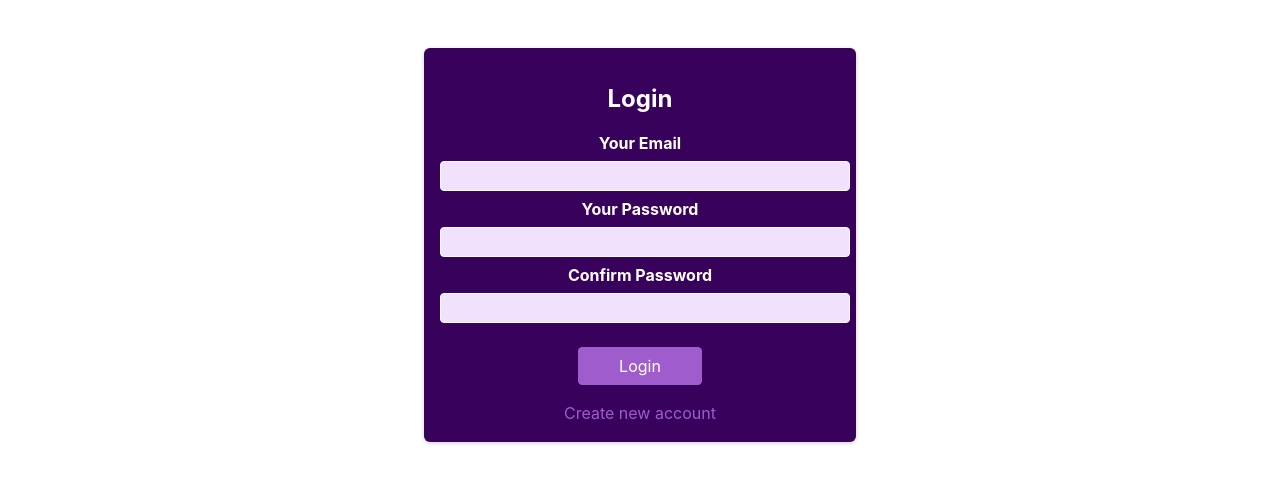
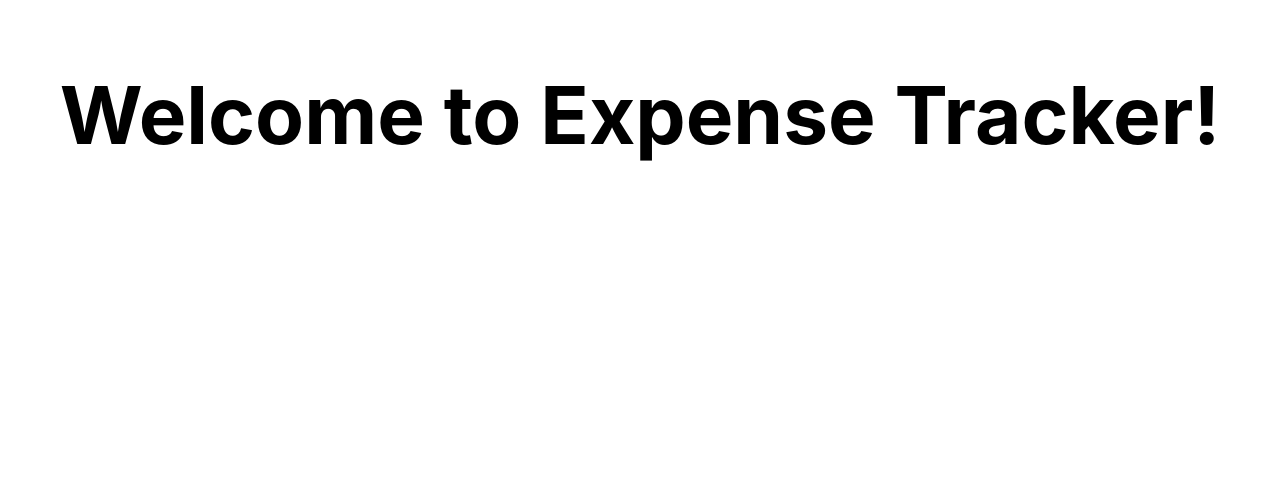
Before and after one commit to PrachiRameshGodase/Expense-tracker-using-react, a React (Create React App) app: page /dashboard in a window 1280 px wide. Shown: the top 482 px of the page. Built offline with nearby package versions, Linux system fonts and the light colour scheme.

Commit message:
Login Screen

```diff
--- a/package.json
+++ b/package.json
@@ -8,6 +8,7 @@
     "@testing-library/user-event": "^13.5.0",
     "react": "^18.2.0",
     "react-dom": "^18.2.0",
+    "react-router-dom": "^6.13.0",
     "react-scripts": "5.0.1",
     "web-vitals": "^2.1.4"
   },
--- a/src/App.js
+++ b/src/App.js
@@ -1,8 +1,21 @@
-import AuthForm from "./components/Auth/AuthForm"
+import { useContext } from "react";
+import { Routes, Route } from "react-router-dom";
+
+import AuthForm from "./components/Auth/AuthForm";
+import StartingPageContent from "./components/StartingPage/StartingPageContent";
+import AuthContext from "./store/auth-context";
+
 function App() {
+  const authCtx = useContext(AuthContext);
   return (
     <>
-    <AuthForm/>
+      <Routes>
+        {!authCtx.isLoggedIn && <Route path="/" element={<AuthForm />} />}
+        {authCtx.isLoggedIn && (
+          <Route path="/dashboard" element={<StartingPageContent />} />
+        )}
+        <Route path="*" element={<StartingPageContent />} />
+      </Routes>
     </>
   );
 }
--- a/src/components/Auth/AuthForm.js
+++ b/src/components/Auth/AuthForm.js
@@ -1,5 +1,5 @@
 import { useState, useRef, useContext } from "react";
-
+import { useNavigate } from "react-router-dom";
 import AuthContext from "../../store/auth-context";
 import classes from "./AuthForm.module.css";
 
@@ -8,6 +8,7 @@ const AuthForm = () => {
   const [isLogin, setIsLogin] = useState(true);
   const [isLoading,setisLoading]=useState(false);
   const authCtx=useContext(AuthContext)
+  const navigate = useNavigate();
 
   const emailInputRef = useRef();
   const passwordInputRef = useRef();
@@ -64,10 +65,10 @@ const AuthForm = () => {
     }).then(data=>{
       console.log(data)
       authCtx.login(data.idToken);
-     console.log(authCtx.login(data.idToken));
 
-
-      authCtx.autoLogout();
+        console.log("successfully sign up")
+        navigate("/dashboard");
+    //   authCtx.autoLogout();
 
     }).catch(err=>{
       alert(err.message);
--- /dev/null
+++ b/src/components/StartingPage/StartingPageContent.js
@@ -0,0 +1,11 @@
+import classes from './StartingPageContent.module.css';
+
+const StartingPageContent = () => {
+  return (
+    <section className={classes.starting}>
+      <h1>Welcome to Expense Tracker!</h1>
+    </section>
+  );
+};
+
+export default StartingPageContent;
--- /dev/null
+++ b/src/components/StartingPage/StartingPageContent.module.css
@@ -0,0 +1,8 @@
+.starting {
+    margin: 3rem auto;
+    text-align: center;
+  }
+
+  .starting h1 {
+    font-size: 5rem;
+  }
--- a/src/index.js
+++ b/src/index.js
@@ -2,10 +2,14 @@ import React from 'react';
 import ReactDOM from 'react-dom/client';
 import './index.css';
 import App from './App';
+import { BrowserRouter } from 'react-router-dom'
 
 const root = ReactDOM.createRoot(document.getElementById('root'));
 root.render(
+
   <React.StrictMode>
+    <BrowserRouter>
     <App />
+    </BrowserRouter>
   </React.StrictMode>
 );
```
Also changed, not shown: 1 other file (tests, documents, lock files or other folders).
